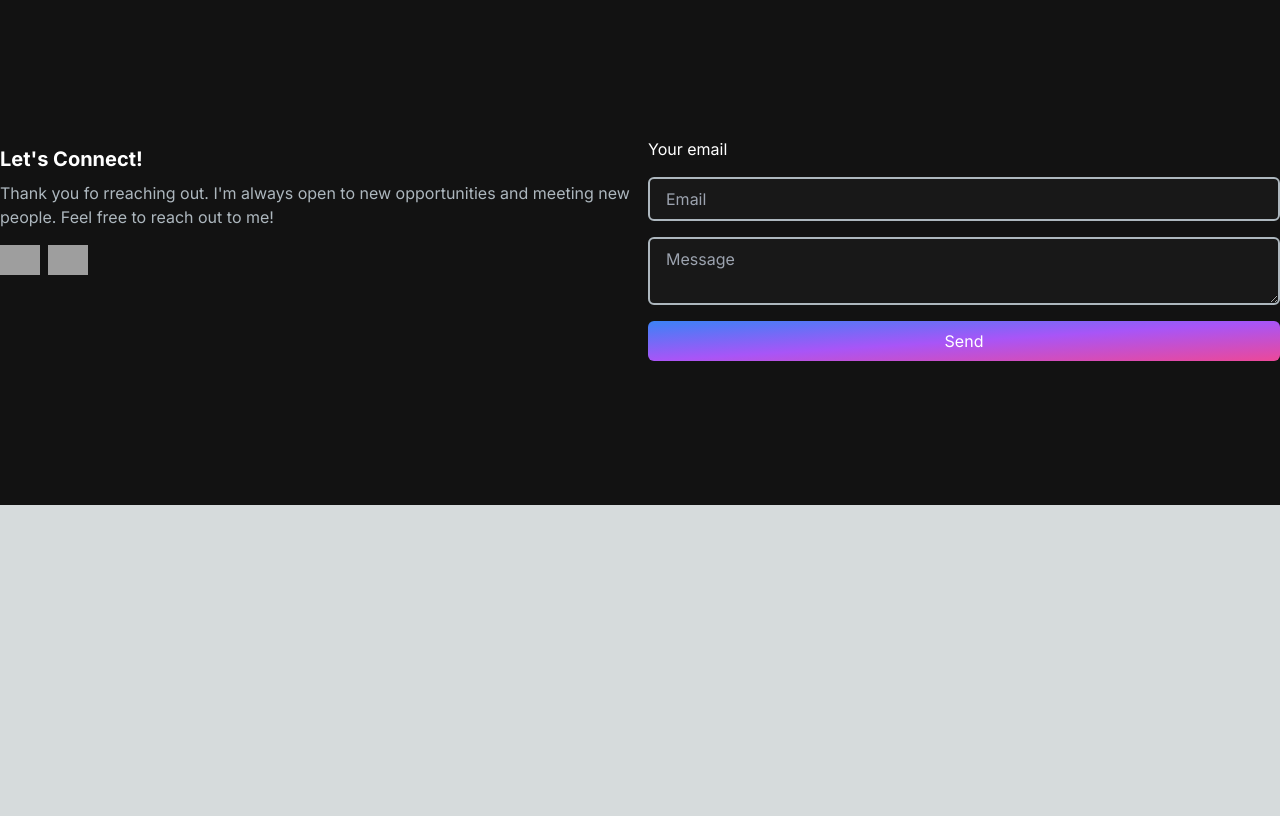
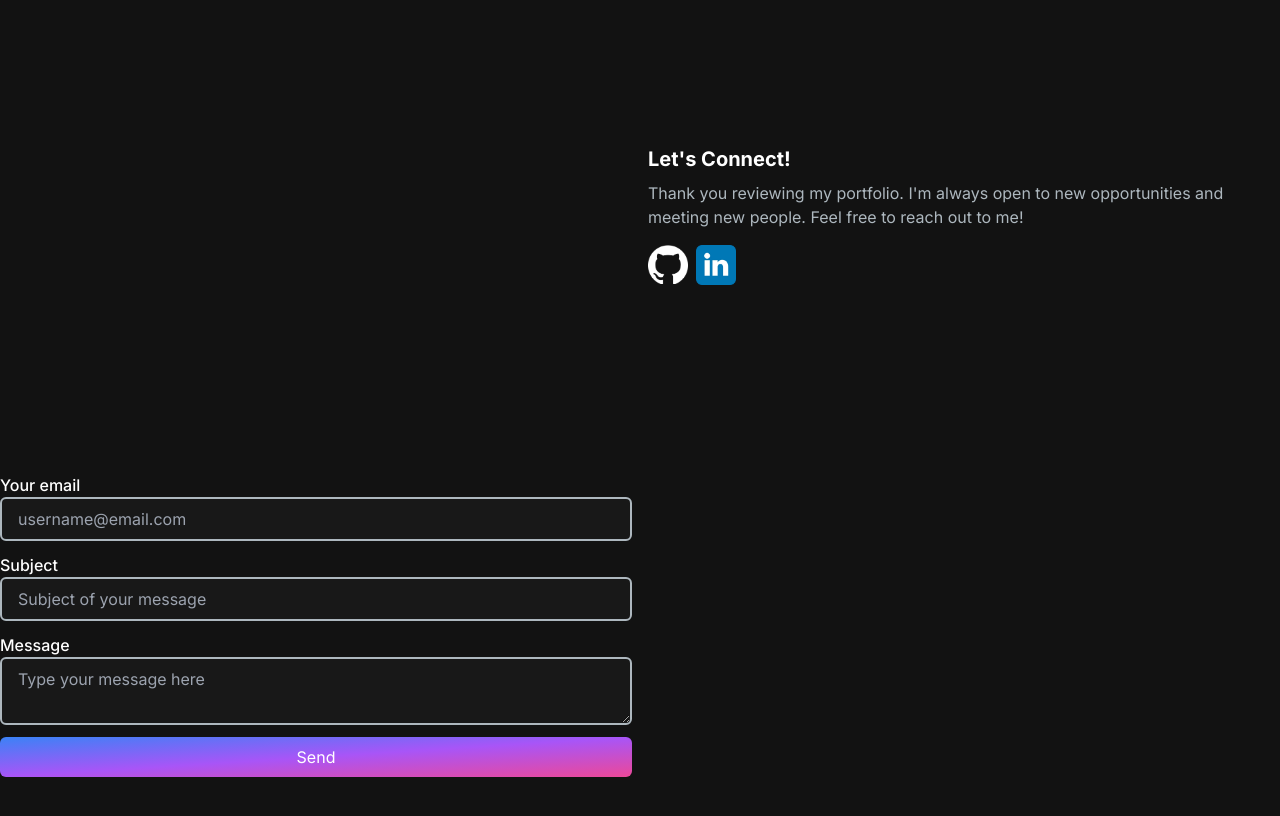
Before and after one commit to Vamonosraza/Portfolio, a Next.js app in the folder portfolio-website/: page / in a window 1280 px wide. Shown: the part 1540-2356 px from the top of the page. Before the commit the page ends 2045 px from the top, so only its background shows below. Built offline with nearby package versions, Linux system fonts and the light colour scheme; grey boxes are pictures that could not be loaded.

Commit message:
added email section

```diff
--- a/portfolio-website/src/app/components/EmailSection.jsx
+++ b/portfolio-website/src/app/components/EmailSection.jsx
@@ -1,18 +1,19 @@
 import React from 'react'
-import GithubIcon from '../../public/github-mark.png'
-import LinkedInIcon from '../../public/images/linkedIn.webp'
+import GithubIcon from '../../../public/github-mark.png'
+import LinkedInIcon from '../../../public/linkedIn.webp'
 import Link from 'next/link'
 import Image from 'next/image'
 
 const EmailSection = () => {
     return (
         <section className='grid md:grid-cols-2 my-12 md:my-12 py-24 gap-4'>
+            <div className='bg-[radial-gradient(ellipse_at_center,_var(--tw-gradient-stops)] from-purple-900 to-transparent rounded-full h-80 w-80 z-0'></div>
             <div>
                 <h5 className='text-xl font-bold text-white my-2'>
                     Let's Connect!
                 </h5>
                 <p className='text-[#ADB7BE] mb-4 max-w-wb'>
-                    Thank you fo rreaching out. I'm always open to new opportunities and meeting new people. Feel free to reach out to me!
+                    Thank you reviewing my portfolio. I'm always open to new opportunities and meeting new people. Feel free to reach out to me!
                 </p>
                 <div className='socials flex flex-row gap-2'>
                     <Link href='https://github.com/Vamonosraza'>
@@ -24,14 +25,32 @@ const EmailSection = () => {
                 </div>
             </div>
             <div>
-                <form className='flex flex-col gap-4'>
-                    <label htmlFor='email' className='text-white'>Your email</label>
+                <form className='flex flex-col'>
+                    <label htmlFor='email' className='text-white block text-small font-medium'>
+                        Your email
+                    </label>
                     <input
                     type='email'
                     id='email'
                     required
-                    placeholder='Email' className='bg-[#181818] border-[#ADB7BE] border-2 rounded-md py-2 px-4 text-white' />
-                    <textarea placeholder='Message' className='bg-[#181818] border-[#ADB7BE] border-2 rounded-md py-2 px-4 text-white'></textarea>
+                    placeholder='username@email.com' className='bg-[#181818] border-[#ADB7BE] border-2 rounded-md py-2 px-4 text-white mb-3' />
+                    <label htmlFor='email' className='text-white block text-small font-medium'>
+                        Subject
+                    </label>
+                    <input
+                    type='text'
+                    id='subject'
+                    required
+                    placeholder='Subject of your message' className='bg-[#181818] border-[#ADB7BE] border-2 rounded-md py-2 px-4 text-white mb-3' />
+                    <label htmlFor='email' className='text-white block text-small font-medium'>
+                        Message
+                    </label>
+                    <textarea
+                    name='message'
+                    id='message'
+                    required
+                    placeholder='Type your message here' className='bg-[#181818] border-[#ADB7BE] border-2 rounded-md py-2 px-4 text-white mb-3' />
+
                     <button className='bg-gradient-to-br from-blue-500 via-purple-500 to-pink-500 text-white py-2 rounded-md'>
                         Send
                     </button>
```
Also changed, not shown: portfolio-website/public/github-mark.png.
